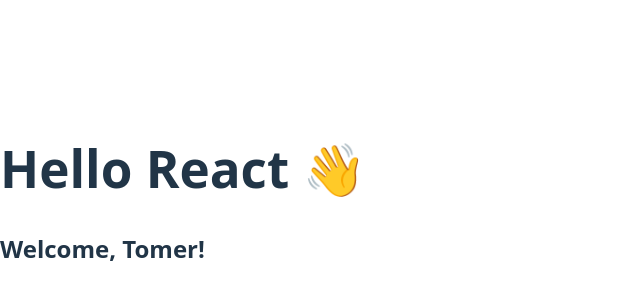
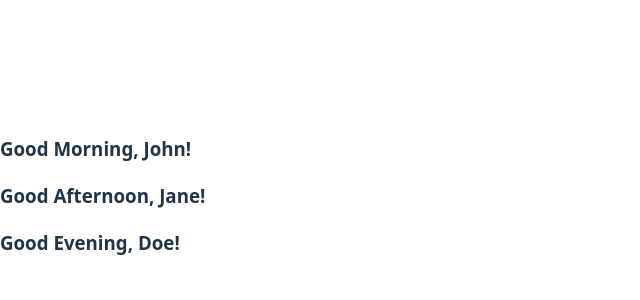
Before and after one commit to TGuetta/react-learning-journey, a React (Vite) app: page / in a window 1280 px wide. Shown: the part 204-504 px from the top of the page, without its empty margins (0-640 px from the left). Built offline with nearby package versions, Linux system fonts and the light colour scheme.

Commit message:
03: Created reusable Greeting component with props

```diff
--- a/src/App.jsx
+++ b/src/App.jsx
@@ -1,10 +1,11 @@
-import Welcome from "./Welcome";
+import Greeting from "./Greeting";
 
 function App() {
   return (
     <div>
-      <h1>Hello React 👋</h1>
-      <Welcome name="Tomer" />
+      <Greeting name="John" timeOfDay="Morning" />
+      <Greeting name="Jane" timeOfDay="Afternoon" />
+      <Greeting name="Doe" timeOfDay="Evening" />
     </div>
   );
 }
--- /dev/null
+++ b/src/Greeting.jsx
@@ -0,0 +1,11 @@
+function Greeting({ name, timeOfDay }) {
+  return (
+    <div>
+      <h3>
+        Good {timeOfDay}, {name}!
+      </h3>
+    </div>
+  );
+}
+
+export default Greeting;
```
